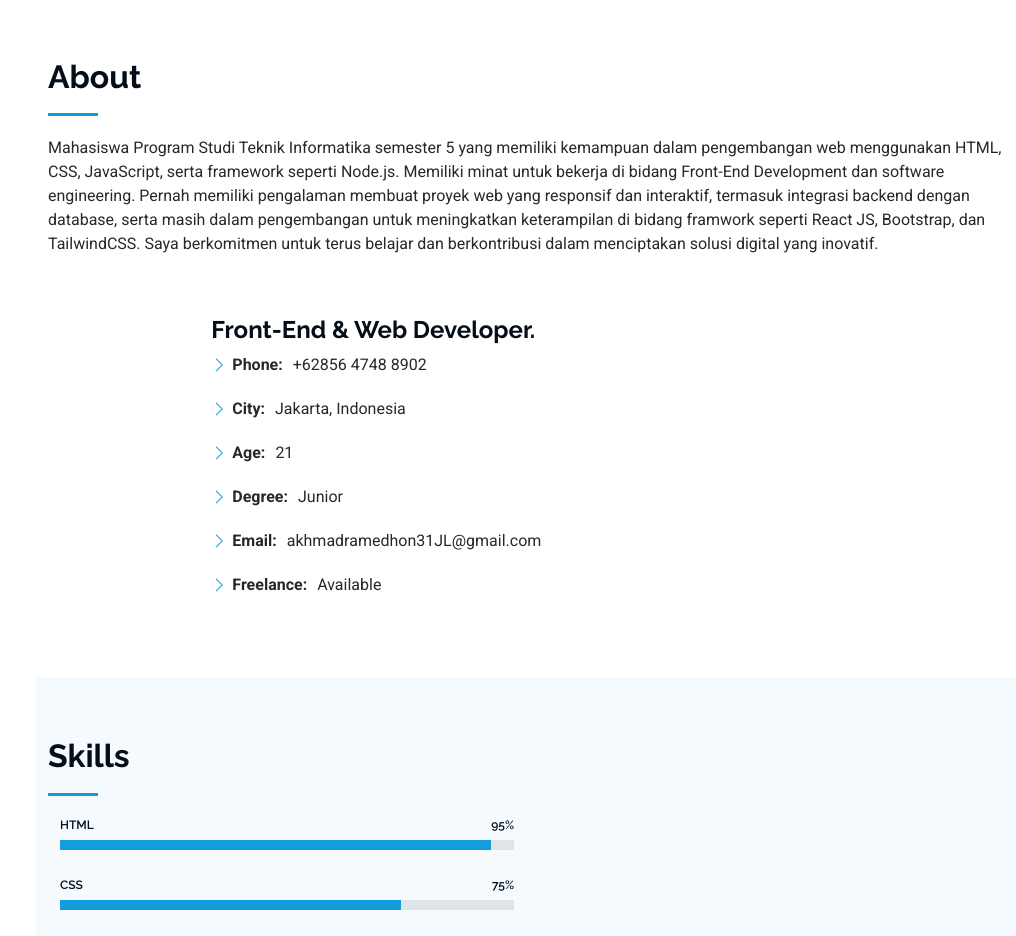
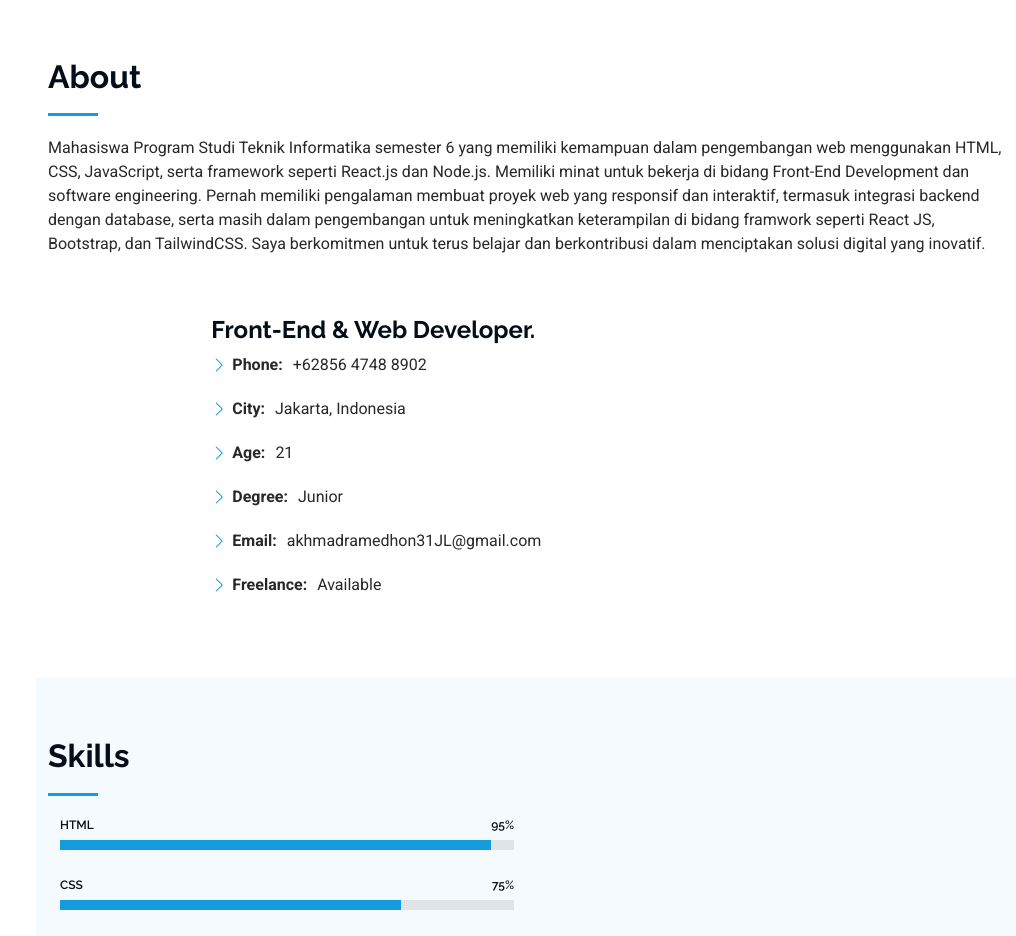
Before and after one commit to aremaremarem/portoakhram, a plain HTML site: page index.html in a window 1280 px wide. Shown: the part 802-1738 px from the top of the page, without its empty margins (264-1280 px from the left). Drawn offline with Linux system fonts and the light colour scheme.

Commit message:
Update index.html
Mengganti About

```diff
--- a/index.html
+++ b/index.html
@@ -90,7 +90,7 @@
       <!-- Section Title -->
       <div class="container section-title" data-aos="fade-up">
         <h2>About</h2>
-        <p>Mahasiswa Program Studi Teknik Informatika semester 5 yang memiliki kemampuan dalam pengembangan web menggunakan HTML, CSS, JavaScript, serta framework seperti Node.js. Memiliki minat untuk bekerja di bidang Front-End Development dan software engineering. Pernah memiliki pengalaman membuat proyek web yang responsif dan interaktif, termasuk integrasi backend dengan database, serta masih dalam pengembangan untuk meningkatkan keterampilan di bidang framwork seperti React JS, Bootstrap, dan TailwindCSS. Saya berkomitmen untuk terus belajar dan berkontribusi dalam menciptakan solusi digital yang inovatif.</p>
+        <p>Mahasiswa Program Studi Teknik Informatika semester 6 yang memiliki kemampuan dalam pengembangan web menggunakan HTML, CSS, JavaScript, serta framework seperti React.js dan Node.js. Memiliki minat untuk bekerja di bidang Front-End Development dan software engineering. Pernah memiliki pengalaman membuat proyek web yang responsif dan interaktif, termasuk integrasi backend dengan database, serta masih dalam pengembangan untuk meningkatkan keterampilan di bidang framwork seperti React JS, Bootstrap, dan TailwindCSS. Saya berkomitmen untuk terus belajar dan berkontribusi dalam menciptakan solusi digital yang inovatif.</p>
       </div><!-- End Section Title -->
 
       <div class="container" data-aos="fade-up" data-aos-delay="100">
```
